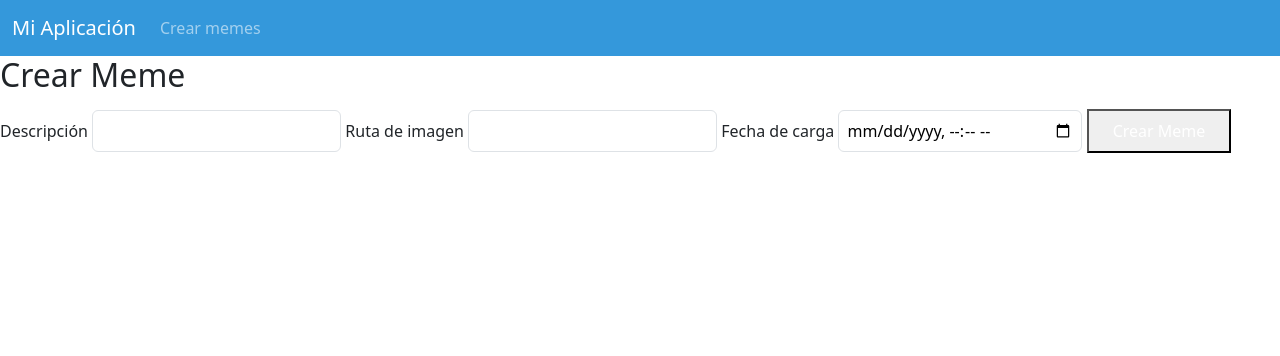
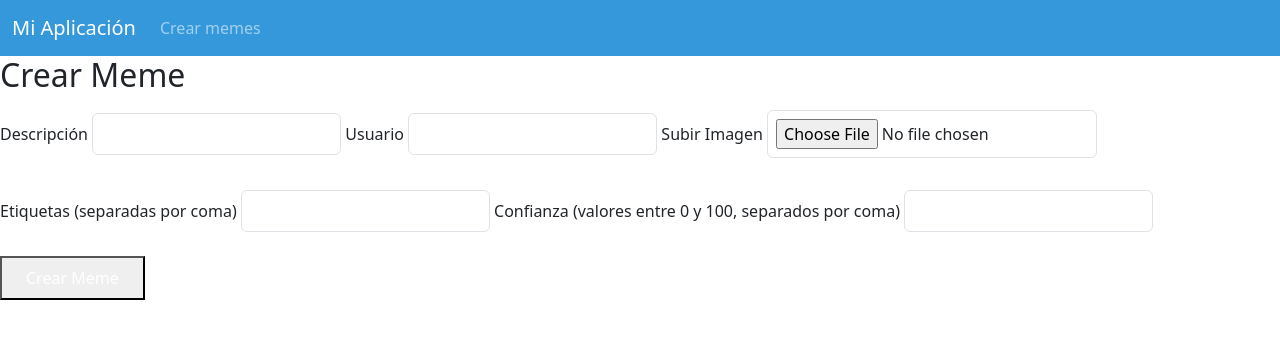
Before and after one commit to proyects-personals/starter-aws-app, a Flask app: page /app/crear in a window 1280 px wide. Shown: the top 356 px of the page. Run offline with Flask 3, Linux system fonts and the light colour scheme.

Commit message:
feat: añadir creacion de memes

```diff
--- a/app.py
+++ b/app.py
@@ -1,11 +1,18 @@
 from flask import Flask, redirect, url_for
 from dotenv import load_dotenv
 from modules.memes.routes import memes_routes
+import os
 
+# Cargar las variables de entorno del archivo .env
 load_dotenv()
 
+# Crear la aplicación Flask
 app = Flask(__name__)
 
+# Configurar la SECRET_KEY para las sesiones
+app.config['SECRET_KEY'] = os.urandom(24)  # Genera una clave aleatoria de 24 bytes
+
+# Registrar el blueprint de memes
 app.register_blueprint(memes_routes, url_prefix='/app')
 
 # Redirigir la raíz a /app/
--- a/modules/memes/routes.py
+++ b/modules/memes/routes.py
@@ -1,5 +1,5 @@
-from flask import Blueprint, render_template
-from services.meme_service import get_all_memes
+from flask import Blueprint, render_template, request, redirect, url_for, flash
+from services.meme_service import get_all_memes, create_meme
 
 memes_routes = Blueprint('memes_routes', __name__)
 
@@ -8,6 +8,22 @@ def home():
     memes = get_all_memes()
     return render_template('index.html', memes=memes)
 
-@memes_routes.route('/crear')
+@memes_routes.route('/crear', methods=['GET', 'POST'])
 def crear():
+    if request.method == 'POST':
+        # Recoger los datos del formulario
+        descripcion = request.form['descripcion']
+        usuario = request.form['usuario']
+        imagen_file = request.files['imagen']
+        etiquetas = request.form['etiquetas'].split(',')
+        confianza = list(map(int, request.form['confianza'].split(',')))
+
+        meme_id = create_meme(descripcion, usuario, imagen_file, True, list(zip(etiquetas, confianza)))
+
+        if meme_id:
+            flash('Meme creado con éxito', 'success')
+            return redirect(url_for('memes_routes.home'))
+        else:
+            flash('Error al crear el meme', 'error')
+
     return render_template('pages/modules/memes/crear.html')
--- a/templates/pages/modules/memes/crear.html
+++ b/templates/pages/modules/memes/crear.html
@@ -5,16 +5,41 @@
 
 {% block content %}
     <h2 class="text-3xl font-bold">Crear Meme</h2>
-    <form>
+
+    <!-- Formulario para crear un meme -->
+    <form action="{{ url_for('memes_routes.crear') }}" method="POST" enctype="multipart/form-data">
+        <!-- Mensajes flash para mostrar éxito o error -->
+        {% with messages = get_flashed_messages(with_categories=true) %}
+            {% if messages %}
+                <ul class="flashes">
+                    {% for category, message in messages %}
+                        <li class="{{ category }}">{{ message }}</li>
+                    {% endfor %}
+                </ul>
+            {% endif %}
+        {% endwith %}
+
+        <!-- Descripción del meme -->
         <label for="descripcion" class="block text-xl">Descripción</label>
-        <input type="text" id="descripcion" class="p-2 border border-gray-300 rounded mt-2 mb-4 w-full">
+        <input type="text" id="descripcion" name="descripcion" class="p-2 border border-gray-300 rounded mt-2 mb-4 w-full" required>
 
-        <label for="ruta" class="block text-xl">Ruta de imagen</label>
-        <input type="text" id="ruta" class="p-2 border border-gray-300 rounded mt-2 mb-4 w-full">
+        <!-- Usuario del meme -->
+        <label for="usuario" class="block text-xl">Usuario</label>
+        <input type="text" id="usuario" name="usuario" class="p-2 border border-gray-300 rounded mt-2 mb-4 w-full" required>
 
-        <label for="cargada" class="block text-xl">Fecha de carga</label>
-        <input type="datetime-local" id="cargada" class="p-2 border border-gray-300 rounded mt-2 mb-4 w-full">
+        <!-- Imagen del meme -->
+        <label for="imagen" class="block text-xl">Subir Imagen</label>
+        <input type="file" id="imagen" name="imagen" class="p-2 border border-gray-300 rounded mt-2 mb-4 w-full" accept="image/*" required>
 
+        <!-- Etiquetas del meme -->
+        <label for="etiquetas" class="block text-xl">Etiquetas (separadas por coma)</label>
+        <input type="text" id="etiquetas" name="etiquetas" class="p-2 border border-gray-300 rounded mt-2 mb-4 w-full" required>
+
+        <!-- Confianza de las etiquetas -->
+        <label for="confianza" class="block text-xl">Confianza (valores entre 0 y 100, separados por coma)</label>
+        <input type="text" id="confianza" name="confianza" class="p-2 border border-gray-300 rounded mt-2 mb-4 w-full" required>
+
+        <!-- Botón para enviar el formulario -->
         <button type="submit" class="bg-blue-600 text-white px-4 py-2 rounded-md">Crear Meme</button>
     </form>
 {% endblock %}
```
Also changed, not shown: services/meme_service.py (+31 -8 lines), services/s3_service.py (+27 -1 lines), 2 other files.
